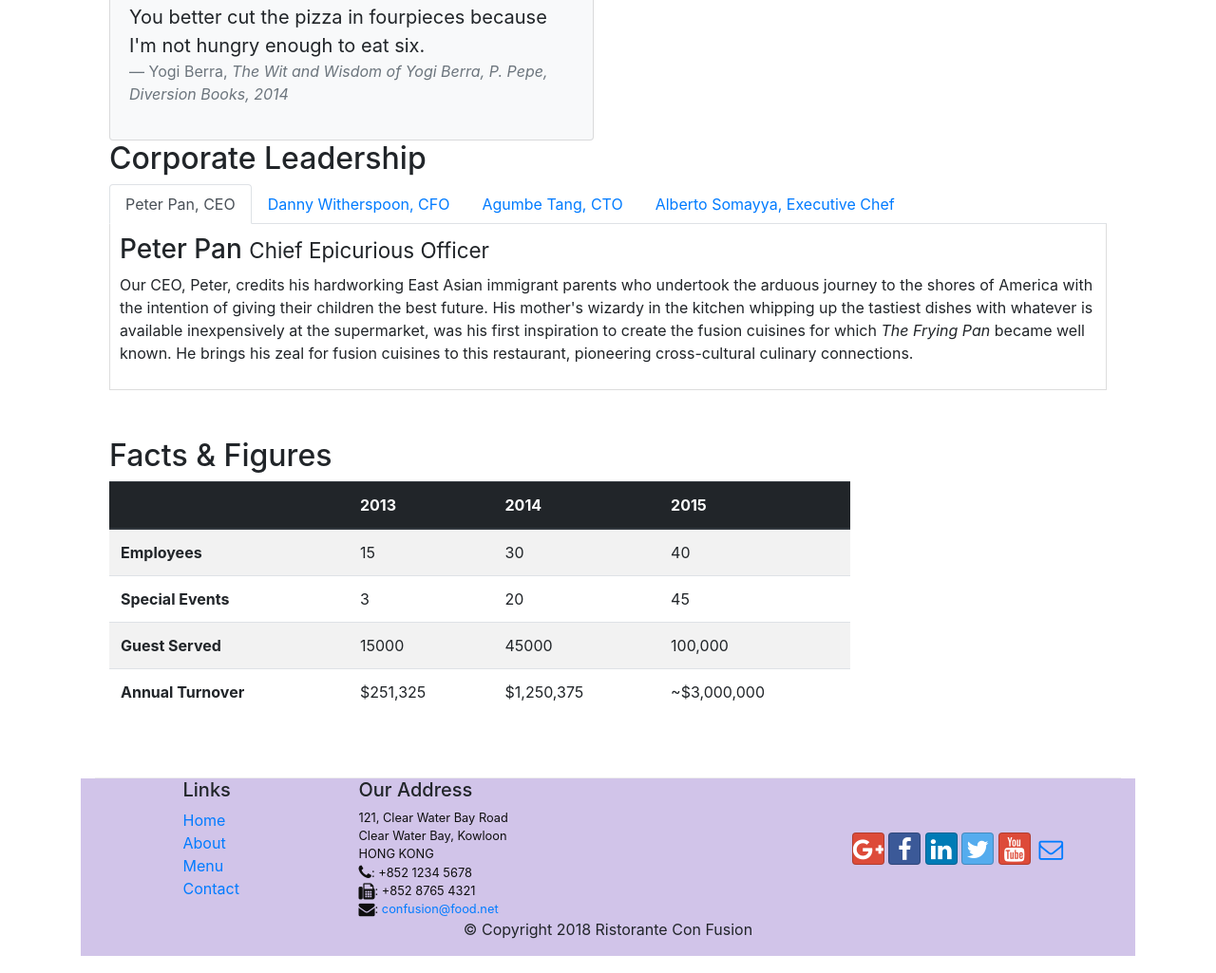
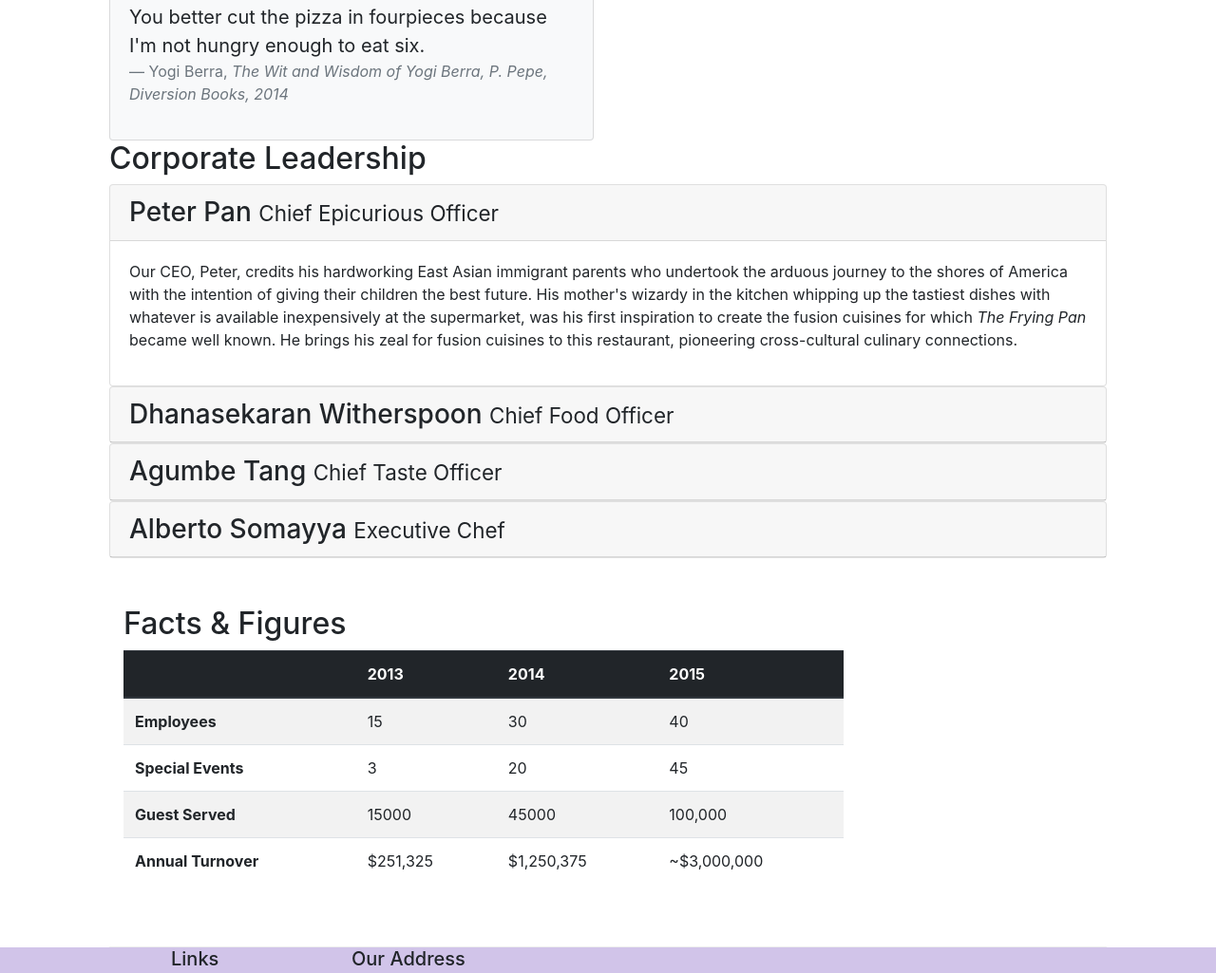
Before and after one commit to minhhi68/Git-test2, a website: page aboutus.html in a window 1280 px wide. Shown: the part 1145-2170 px from the top of the page at 95% size. Drawn offline with nearby package versions, Linux system fonts and the light colour scheme.

Commit message:
Accordion

```diff
--- a/aboutus.html
+++ b/aboutus.html
@@ -115,61 +115,72 @@
             </div>
         </div>
 
-        <div class="container">
+         <div class="container">
             <div class="col-sm-12">
                 <h2>Corporate Leadership</h2>
-                <ul class="nav nav-tabs">
-                    <li class="nav-item">
-                        <a class="nav-link active" href="#peter"
-                        role="tab" data-toggle="tab">Peter Pan, CEO</a>
-                        </li>
 
-                        <li class="nav-item">
-                        <a class="nav-link" href="#danny" role="tab"
-                       data-toggle="tab">Danny Witherspoon, CFO</a>
-                        </li>
+                <div id="accordion">
+                    <div class="card">
+                        <div class="card-header" role="tab" id="peterhead">
+                            <h3 class="mb-0">
+                                <a data-toggle="collapse" data-target="#peter">
+                                    Peter Pan <small>Chief Epicurious Officer</small>
+                                </a>
+                            </h3>
+                        </div>
 
-                         <li class="nav-item">
-                        <a class="nav-link" href="#agumbe" role="tab"
-                       data-toggle="tab">Agumbe Tang, CTO</a>
-                        </li>
+                        <div class="collapse show" id="peter" data-parent="#accordion">
+                            <div class="card-body">
+                                <p class="d-none d-sm-block">Our CEO, Peter, credits his hardworking East Asian immigrant parents who undertook the arduous journey to the shores of America with the intention of giving their children the best future. His mother's wizardy in the kitchen whipping up the tastiest dishes with whatever is available inexpensively at the supermarket, was his first inspiration to create the fusion cuisines for which <em>The Frying Pan</em> became well known. He brings his zeal for fusion cuisines to this restaurant, pioneering cross-cultural culinary connections.</p>
+                            </div>
+                        </div>
+                    </div>
 
-                         <li class="nav-item">
-                        <a class="nav-link" href="#alberto" role="tab"
-                       data-toggle="tab">Alberto Somayya, Executive Chef</a>
-                        </li>
-                    </ul>
+                    <div class="card">
+                        <div class="card-header" role="tab" id="dannyhead">
+                            <h3 class="mb-0">
+                                <a class="collapsed" data-toggle="collapse" data-target="#danny">
+                                    Dhanasekaran Witherspoon <small>Chief Food Officer</small>
+                                </a>
+                            </h3>
+                        </div>
+                        <div class="collapse" id="danny" data-parent="#accordion">
+                            <div class="card-body">
+                                <p class="d-none d-sm-block">Our CFO, Danny, as he is affectionately referred to by his colleagues, comes from a long established family tradition in farming and produce. His experiences growing up on a farm in the Australian outback gave him great appreciation for varieties of food sources. As he puts it in his own words, <em>Everything that runs, wins, and everything that stays, pays!</em></p>
+                            </div>
+                        </div>
+                    </div>
 
-                    <div class="tab-content">
-                    <div role="tabpanel" class="tab-pane fade show active" id="peter">
-                <h3>Peter Pan <small>Chief Epicurious Officer</small></h3>
-                <p class="d-none d-sm-block">
-                    Our CEO, Peter, credits his hardworking East Asian immigrant parents who undertook the arduous journey to the shores of America with the intention of giving their children the best future. His mother's wizardy in the kitchen whipping up the tastiest dishes with whatever is available inexpensively at the supermarket, was his first inspiration to create the fusion cuisines for which <em>The Frying Pan</em> became well known. He brings his zeal for fusion cuisines to this restaurant, pioneering cross-cultural culinary connections.</p>
+                    <div class="card">
+                        <div class="card-header" role="tab" id="agumbehead">
+                            <h3 class="mb-0">
+                                <a class="collapsed" data-toggle="collapse" data-target="#agumbe">
+                                   Agumbe Tang <small>Chief Taste Officer</small>
+                                </a>
+                            </h3>
+                        </div>
+                        <div class="collapse" id="agumbe" data-parent="#accordion">
+                            <div class="card-body">
+                                <p class="d-none d-sm-block">Blessed with the most discerning gustatory sense, Agumbe, our CTO, personally ensures that every dish that we serve meets his exacting tastes. Our chefs dread the tongue lashing that ensues if their dish does not meet his exacting standards. He lives by his motto, <em>You click only if you survive my lick.</em></p>
+                            </div>
+                        </div>
+                    </div>
+
+                    <div class="card">
+                        <div class="card-header" role="tab" id="albertohead">
+                            <h3 class="mb-0">
+                                <a class="collapsed" data-toggle="collapse" data-target="#alberto">
+                                   Alberto Somayya <small>Executive Chef</small>
+                                </a>
+                            </h3>
+                        </div>
+                        <div class="collapse" id="alberto" data-parent="#accordion">
+                            <div class="card-body">
+                                <p class="d-none d-sm-block">Award winning three-star Michelin chef with wide International experience having worked closely with whos-who in the culinary world, he specializes in creating mouthwatering Indo-Italian fusion experiences. He says, <em>Put together the cuisines from the two craziest cultures, and you get a winning hit! Amma Mia!</em></p>
+                            </div>
+                        </div>
+                    </div>
                 </div>
-
-
-                <div role="tabpanel" class="tab-pane fade" id="danny">
-                <h3>Dhanasekaran Witherspoon <small>Chief Food Officer</small></h3>
-                <p class="d-none d-sm-block">
-                    Our CFO, Danny, as he is affectionately referred to by his colleagues, comes from a long established family tradition in farming and produce. His experiences growing up on a farm in the Australian outback gave him great appreciation for varieties of food sources. As he puts it in his own words, <em>Everything that runs, wins, and everything that stays, pays!</em></p>
-                </div>
-
-                    <div role="tabpanel" class="tab-pane fade" id="agumbe">
-                <h3>Agumbe Tang <small>Chief Taste Officer</small></h3>
-                <p class="d-none d-sm-block">
-                    Blessed with the most discerning gustatory sense, Agumbe, our CTO, personally ensures that every dish that we serve meets his exacting tastes. Our chefs dread the tongue lashing that ensues if their dish does not meet his exacting standards. He lives by his motto, <em>You click only if you survive my lick.</em></p>
-                </div>
-
-                      <div role="tabpanel" class="tab-pane fade" id="alberto">
-                <h3>Alberto Somayya <small>Executive Chef</small></h3>
-                <p>Award winning three-star Michelin chef with wide International experience having worked closely with whos-who in the culinary world, he specializes in creating mouthwatering Indo-Italian fusion experiences. He says, <em>Put together the cuisines from the two craziest cultures, and you get a winning hit! Amma Mia!</em></p>
-            </div>
-            </div>
-       </div>
-
-
-
-
 
                 <div class="row row-content">
                     <div class="col-12 col-sm-9">
@@ -217,11 +228,10 @@
 
                     </div>
                 </div>
-
-
+            </div>
+       </div>
 
     </div>
-
     <footer class="footer">
         <div class="container">
             <div class="row">
```
